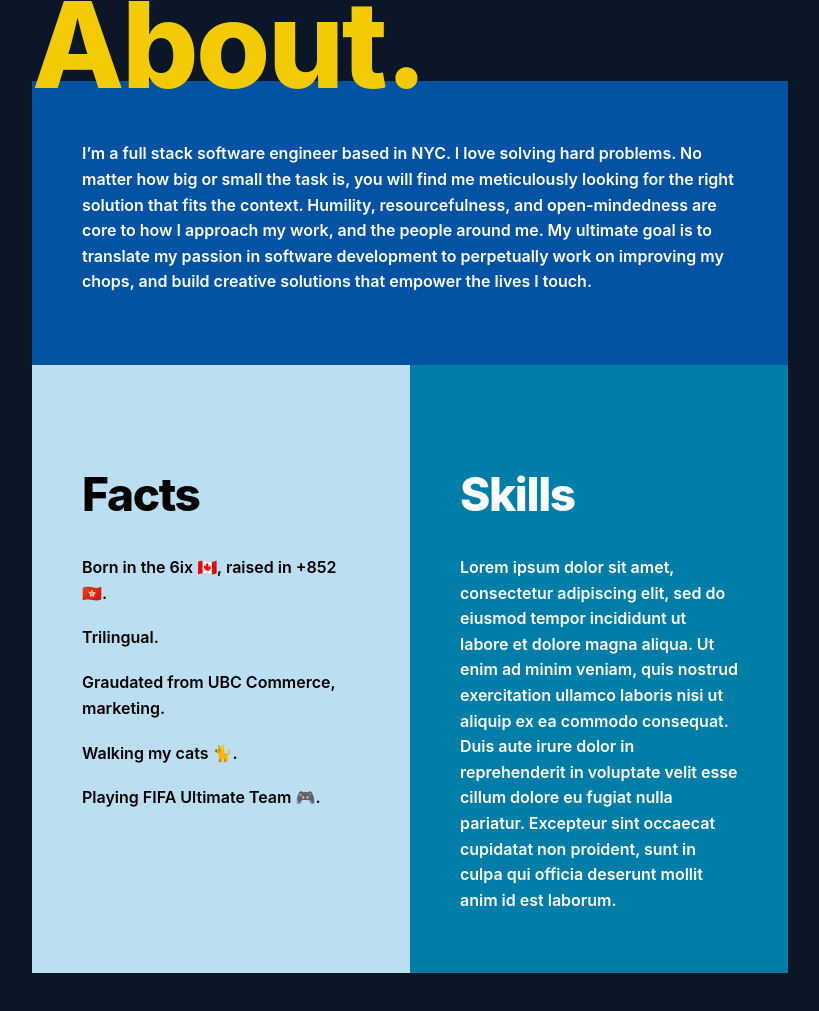
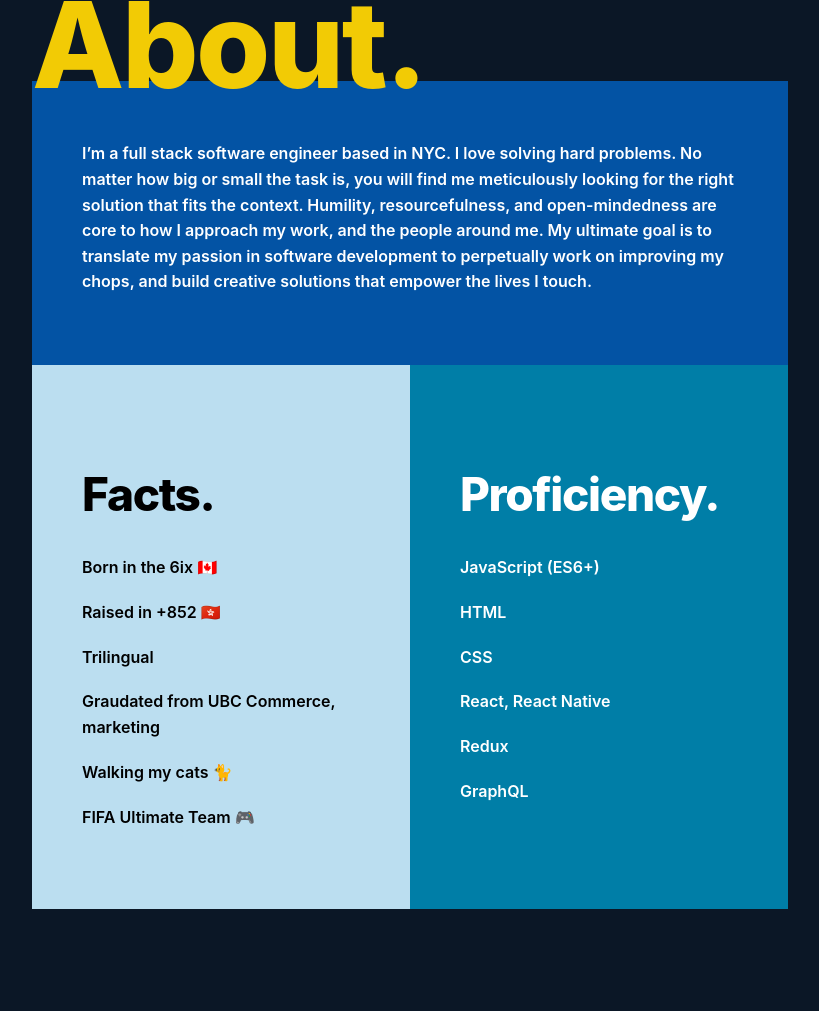
Before and after one commit to reicolee/website, a Gatsby site: page /landing in a window 1280 px wide. Shown: the part 977-1988 px from the top of the page, without its empty margins (230-1049 px from the left). Built offline with nearby package versions, Linux system fonts and the light colour scheme; Gatsby itself is replaced by a stand-in of ours; a web font is replaced by a local one.

Commit message:
💬 update copies for facts and skills

```diff
--- a/src/pages/landing/index.tsx
+++ b/src/pages/landing/index.tsx
@@ -52,18 +52,26 @@ const IndexPage = () => {
             <p>{description}</p>
           </div>
           <div className="box section__col1">
-            <h3 className="box-header">Facts</h3>
+            <h3 className="box-header">Facts.</h3>
             <ul>
-              <li>Born in the 6ix 🇨🇦, raised in +852 🇭🇰.</li>
-              <li>Trilingual.</li>
-              <li>Graudated from UBC Commerce, marketing.</li>
-              <li>Walking my cats 🐈.</li>
-              <li>Playing FIFA Ultimate Team 🎮.</li>
+              <li>Born in the 6ix 🇨🇦</li>
+              <li>Raised in +852 🇭🇰</li>
+              <li>Trilingual</li>
+              <li>Graudated from UBC Commerce, marketing</li>
+              <li>Walking my cats 🐈</li>
+              <li>FIFA Ultimate Team 🎮</li>
             </ul>
           </div>
           <div className="box section__col2">
-            <h3 className="box-header">Skills</h3>
-            Lorem ipsum dolor sit amet, consectetur adipiscing elit, sed do eiusmod tempor incididunt ut labore et dolore magna aliqua. Ut enim ad minim veniam, quis nostrud exercitation ullamco laboris nisi ut aliquip ex ea commodo consequat. Duis aute irure dolor in reprehenderit in voluptate velit esse cillum dolore eu fugiat nulla pariatur. Excepteur sint occaecat cupidatat non proident, sunt in culpa qui officia deserunt mollit anim id est laborum.
+            <h3 className="box-header">Proficiency.</h3>
+            <ul>
+              <li>JavaScript (ES6+)</li>
+              <li>HTML</li>
+              <li>CSS</li>
+              <li>React, React Native</li>
+              <li>Redux</li>
+              <li>GraphQL</li>
+            </ul>
           </div>
         </div>
       </section>
--- a/src/pages/landing/style.scss
+++ b/src/pages/landing/style.scss
@@ -80,7 +80,7 @@ section {
           .tagline {
             font-size: calc(10px + 2vw);
             line-height: 130%;
-            letter-spacing: -0.02em;
+            letter-spacing: -0.03em;
             @include media("<=phone") {
               font-size: 20px;
             }
--- a/src/styles/colors.scss
+++ b/src/styles/colors.scss
@@ -23,7 +23,7 @@ $lightFont6Color: black;
 $light5Color: #CADBDA;
 $lightFont5Color: black;
 
-$light4Color: #fff1d0;
+$light4Color: #FDF0EC;
 $lightFont4Color: black;
 
 $light3Color: #97BEC8;
```
